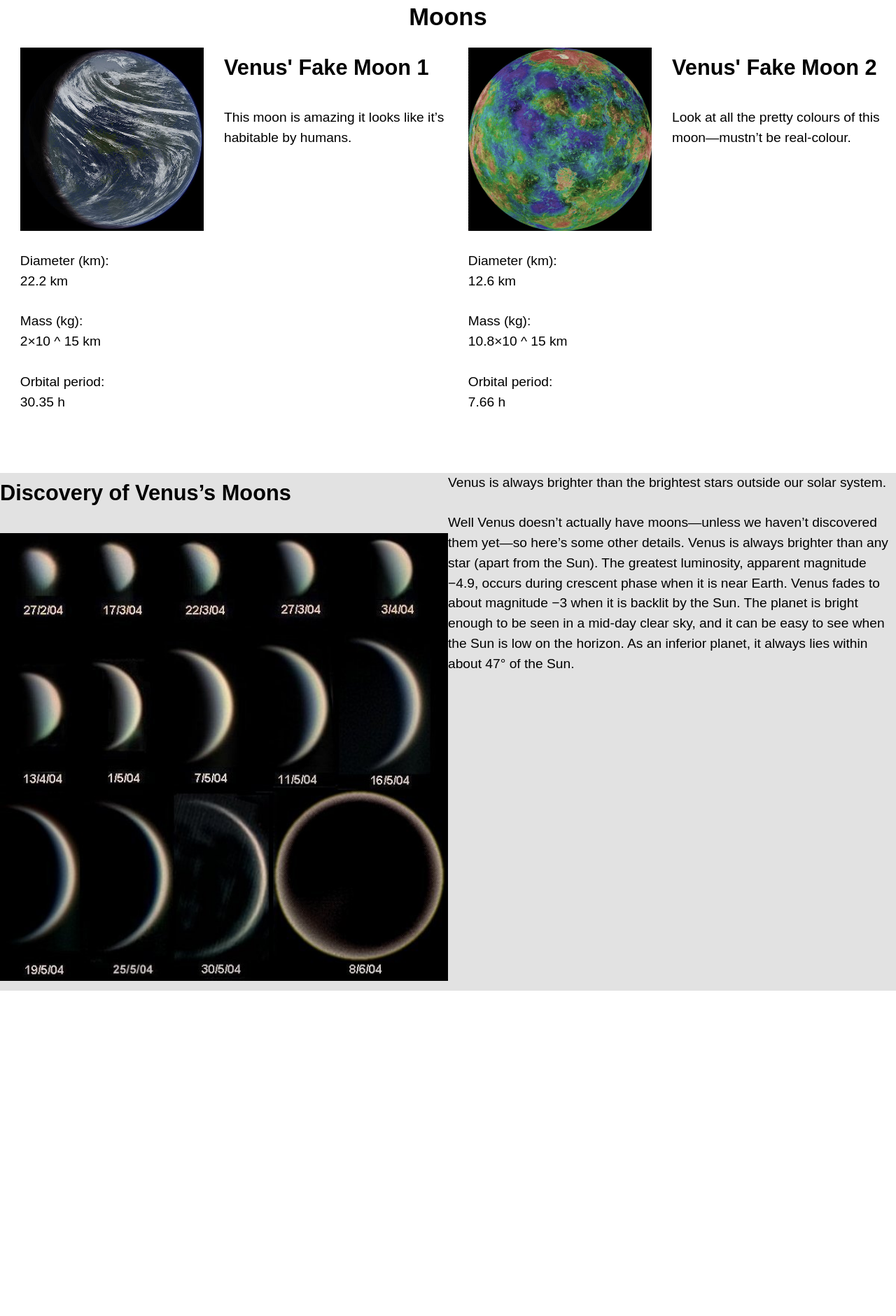
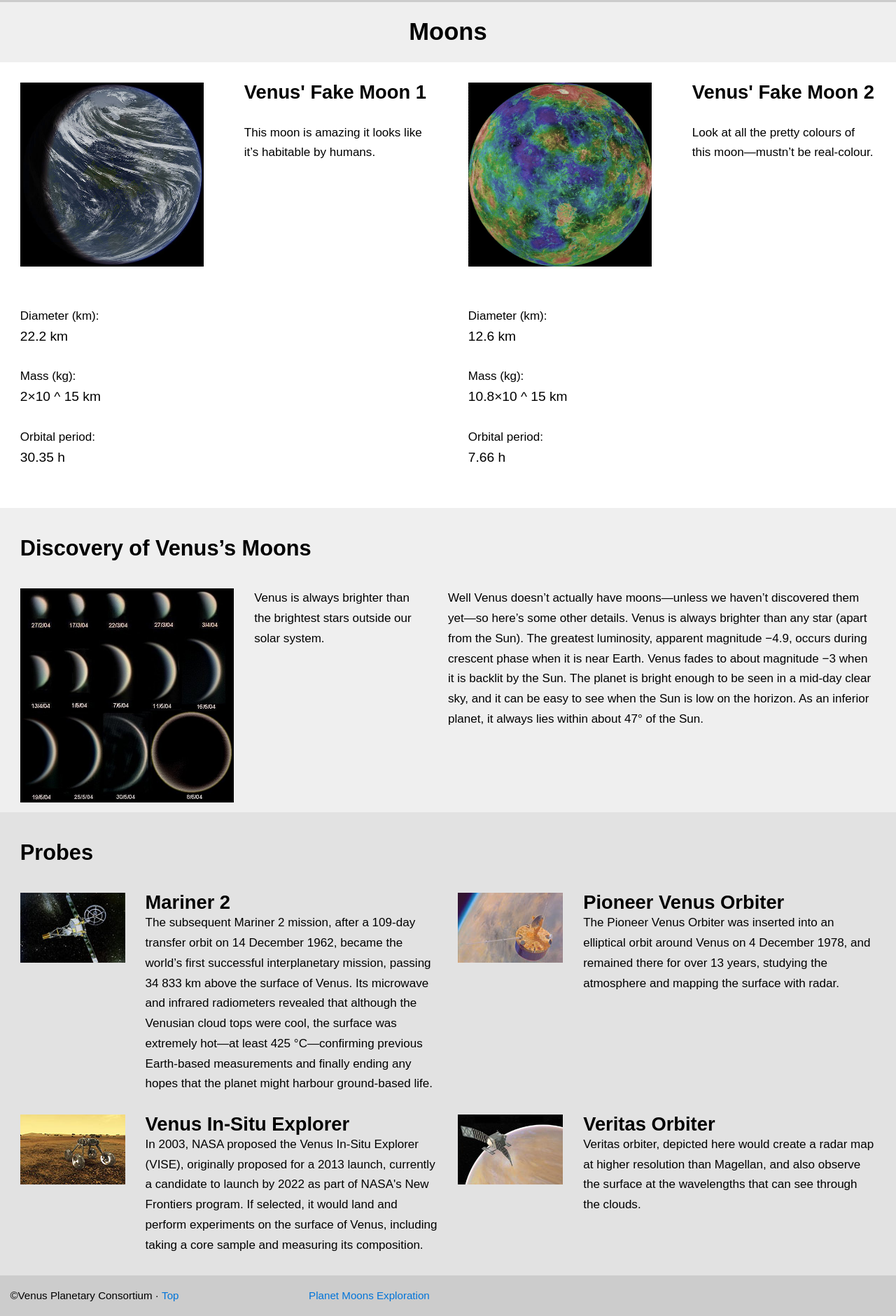
Before and after one commit to Kyle-Jackson/dsn1675-planet-website, a plain HTML site: page moons.html in a window 1280 px wide. Shown: the part 105-1986 px from the top of the page at 70% size. Before the commit the page ends 1521 px from the top, so only its background shows below. Drawn offline with Linux system fonts and the light colour scheme.

Commit message:
Added the probes part of the website and restyled the final 2 pages of the website.

```diff
--- a/css/main.css
+++ b/css/main.css
@@ -86,6 +86,10 @@ nav {
   background-color: #e2e2e2;
 }
 
+.dark-grey {
+  background-color: #cccccc;
+}
+
 @media only screen and (min-width: 25em) {
 
   .nav li {
@@ -104,16 +108,8 @@ nav {
 
 @media only screen and (min-width: 38em) {
 
- .venus {
-   text-align: left;
- }
-
  .nav {
    text-align: left;
  }
 
- dl {
-   text-align: left;
- }
-
 }
--- a/moons.html
+++ b/moons.html
@@ -18,9 +18,9 @@
       <h2 class="text-center push-0">Venus</h2>
     </div>
 
-    <nav class="unit gutter-1-2 xs-1 s-1 m-2-3 l-2-3 pad-t-1-2 pad-b-1-4">
-      <ul class="nav push-0">
-        <li><a class="island-1-2" href="index.html">Planet</a></li>
+    <nav class="nav unit gutter-1-2 xs-1 s-1 m-2-3 l-2-3 pad-t-1-2 pad-b-1-4">
+      <ul class="list-group">
+        <li><a class="island-1-2 pad-b 1-2" href="index.html">Planet</a></li>
         <li><a class="island-1-2" href="moons.html">Moons</a></li>
         <li><a class="island-1-2" href="exploration.html">Exploration</a></li>
       </ul>
@@ -30,7 +30,7 @@
   <main>
     <div class="grid grid-middle text-center">
       <div class="unit xs-1 s-1 m-1 l-1">
-        <h1 class="exploration pad-t-1-2 pad-b-1-2 push-0">Moons</h1>
+        <h1 class="light-grey pad-t-1-2 pad-b-1-2 push-0">Moons</h1>
       </div>
     </div>
   </main>
@@ -40,49 +40,52 @@
     <div class="unit xs-1 s-1 m-1-2 l-1-2">
       <div class="grid">
         <div class="unit xs-1 s-1 m-1 l-1-2">
-          <img class="img-flex gutter" src="images/venus-moon-1.jpg" alt="">
+          <img class="img-flex gutter island" src="images/venus-moon-1.jpg" alt="">
         </div>
 
-        <div class="unit xs-1 s-1 m-1 l-1-2">
-          <h2>Venus' Fake Moon 1</h2>
-          <p>This moon is amazing it looks like it’s habitable by humans.</p>
+        <div class="unit xs-1 s-1 m-1 l-1-2 gutter pad-t">
+          <h3>Venus' Fake Moon 1</h3>
+          <p class="milli push-0">This moon is amazing it looks like it’s habitable by humans.</p>
         </div>
       </div>
-      <dl class="island">
-        <dt>Diameter (km): <dd>22.2 km</dd></dt>
-        <dt>Mass (kg): <dd>2×10 ^ 15 km</dd></dt>
-        <dt>Orbital period: <dd>30.35 h</dd></dt>
+      <dl class="island push-0">
+        <dt class="milli">Diameter (km): <dd>22.2 km</dd></dt>
+        <dt class="milli">Mass (kg): <dd>2×10 ^ 15 km</dd></dt>
+        <dt class="milli">Orbital period: <dd class="push-0">30.35 h</dd></dt>
       </dl>
     </div>
 
     <div class="unit xs-1 s-1 m-1-2 l-1-2">
       <div class="grid">
         <div class="unit xs-1 s-1 m-1 l-1-2">
-          <img class="img-flex gutter" src="images/venus-moon-2.jpg" alt="">
+          <img class="img-flex gutter island" src="images/venus-moon-2.jpg" alt="">
         </div>
 
-        <div class="unit xs-1 s-1 m-1 l-1-2">
-          <h2>Venus' Fake Moon 2</h2>
-          <p>Look at all the pretty colours of this moon—mustn’t be real-colour.</p>
+        <div class="unit xs-1 s-1 m-1 l-1-2 gutter pad-t">
+          <h3>Venus' Fake Moon 2</h3>
+          <p class="milli push-0">Look at all the pretty colours of this moon—mustn’t be real-colour.</p>
         </div>
       </div>
       <dl class="island">
-        <dt>Diameter (km): <dd>12.6 km</dd></dt>
-        <dt>Mass (kg): <dd>10.8×10 ^ 15 km</dd></dt>
-        <dt>Orbital period: <dd>7.66 h</dd></dt>
+        <dt class="milli">Diameter (km): <dd>12.6 km</dd></dt>
+        <dt class="milli">Mass (kg): <dd>10.8×10 ^ 15 km</dd></dt>
+        <dt class="milli">Orbital period: <dd class="push-0">7.66 h</dd></dt>
       </dl>
     </div>
 
-  <div class="grey">
-    <div class="unit xs-1 s-1 m-1 l-1">
+  <div class="light-grey">
+    <div class="unit xs-1 s-1 m-1 l-1 gutter">
       <div class="grid">
-        <div class="unit xs-1 s-1 m-1 l-1-2">
+        <div class="unit xs-1 s-1 m-1 l-1 pad-t">
           <h2>Discovery of Venus’s Moons</h2>
+        </div>
+        <div class="unit xs-1 s-1 m-1 l-1-4">
           <img class="img-flex pad-b-1-2" src="images/venus-phases.jpg" alt="">
         </div>
-
-        <div class="unit xs-1 s-1 m-1 l-1-2 pad-b-1-2">
+        <div class="unit xs-1 s-1 m-1-3 l-1-4 pad-b-1-2 milli gutter">
           <p>Venus is always brighter than the brightest stars outside our solar system.</p>
+        </div>
+          <div class="unit xs-1 s-1 m-2-3 l-1-2 pad-b-1-2 milli">
           <p>Well Venus doesn’t actually have moons—unless we haven’t discovered them yet—so here’s some other details. Venus is always brighter than any star (apart from the Sun). The greatest luminosity, apparent magnitude −4.9, occurs during crescent phase when it is near Earth. Venus fades to about magnitude −3 when it is backlit by the Sun. The planet is bright enough to be seen in a mid-day clear sky, and it can be easy to see when the Sun is low on the horizon. As an inferior planet, it always lies within about 47° of the Sun.</p>
         </div>
       </div>
@@ -92,4 +95,73 @@
   </div>
 </div>
 
+<div class="grey pad-t">
+  <h2 class="gutter">Probes</h2>
+
+  <div class="grid gutter-1-2">
+    <div class="unit xs-1 s-1 m-1 l-1-2">
+      <div class="media">
+        <div class="media__img gutter-1-2 push">
+          <img class="img-flex" src="images/mariner-2.jpg" alt="">
+        </div>
+        <div class="media__body gutter-1-2">
+          <h3 class="push-0">Mariner 2</h3>
+          <p class="milli">The subsequent Mariner 2 mission, after a 109-day transfer orbit on 14 December 1962, became the world’s first successful interplanetary mission, passing 34 833 km above the surface of Venus. Its microwave and infrared radiometers revealed that although the Venusian cloud tops were cool, the surface was extremely hot—at least 425 °C—confirming previous Earth-based measurements and finally ending any hopes that the planet might harbour ground-based life.</p>
+        </div>
+      </div>
+    </div>
+
+    <div class="unit xs-1 s-1 m-1 l-1-2 gutter-1-2">
+      <div class="media">
+        <div class="media__img push-r">
+          <img class="img-flex" src="images/pioneer.jpg" alt="">
+        </div>
+        <div class="media__body">
+          <h3 class="push-0">Pioneer Venus Orbiter</h3>
+          <p class="milli">The Pioneer Venus Orbiter was inserted into an elliptical orbit around Venus on 4 December 1978, and remained there for over 13 years, studying the atmosphere and mapping the surface with radar.</p>
+        </div>
+      </div>
+    </div>
+
+    <div class="unit xs-1 s-1 m-1 l-1-2 gutter-1-2">
+      <div class="media">
+        <div class="media__img push-r">
+          <img class="img-flex" src="images/vise.jpg" alt="">
+        </div>
+        <div class="media__body">
+          <h3 class="push-0">Venus In-Situ Explorer</h3>
+          <p class="milli">In 2003, NASA proposed the Venus In-Situ Explorer (VISE), originally proposed for a 2013 launch, currently a candidate to launch by 2022 as part of NASA's New Frontiers program. If selected, it would land and perform experiments on the surface of Venus, including taking a core sample and measuring its composition.</p>
+        </div>
+      </div>
+    </div>
+
+    <div class="unit xs-1 s-1 m-1 l-1-2 gutter-1-2">
+      <div class="media">
+        <div class="media__img push-r">
+          <img class="img-flex" src="images/veritas.jpg" alt="">
+        </div>
+        <div class="media__body">
+          <h3 class="push-0">Veritas Orbiter</h3>
+          <p class="milli">Veritas orbiter, depicted here would create a radar map at higher resolution than Magellan, and also observe the surface at the wavelengths that can see through the clouds.</p>
+        </div>
+      </div>
+    </div>
+
+  </div>
+</div>
+
+<footer class="dark-grey grid grid-left">
+  <div class="unit pad-t-1-2 xs-1 s-1 m-2-3 l-1-3 push-0">
+    <p class="gutter-1-2 micro push-0">©Venus Planetary Consortium · <a>Top</a></p>
+  </div>
+
+  <nav class="unit gutter-1-2 xs-1 s-1 m-1-3 l-2-3 pad-b-1-4">
+    <ul class="micro list-group list-group--inline push-0 mega pad-t-1-2">
+      <li><a class="pad-b-1-4" href="index.html">Planet</a></li>
+      <li><a class="pad-b-1-4" href="moons.html">Moons</a></li>
+      <li><a class="pad-b-1-4" href="exploration.html">Exploration</a></li>
+    </ul>
+  </nav>
+</footer>
+
 </html>
```
Also changed, not shown: exploration.html (+16 -1 lines), index.html (+4 -5 lines), images/mariner-2.jpg (added), images/pioneer.jpg (added), images/veritas.jpg (added), images/vise.jpg (added).
